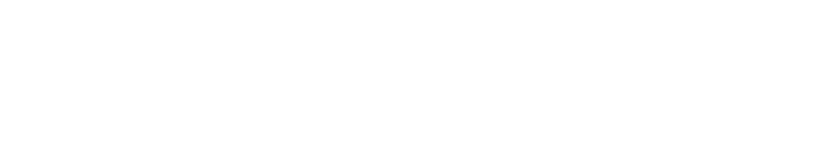
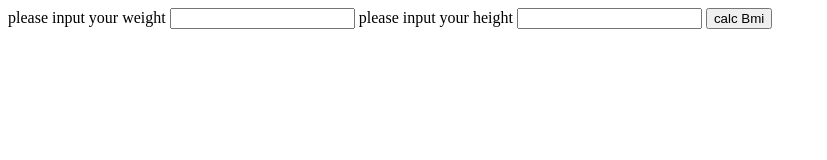
Before and after one commit to jinxin0211/data2024, a plain HTML site: page runjs.html in a window 1280 px wide. Shown: the whole page, without its empty margins (0-827 px from the left). Drawn offline with Linux system fonts and the light colour scheme.

Commit message:
data 2024 html-2

```diff
--- a/runjs.html
+++ b/runjs.html
@@ -13,6 +13,10 @@
     console.log("hello!your bmi value is"+bmi);
 </script>
 <body>
-
+    <label for="weight">please input your weight</label>
+    <input type="number" id="weight">
+    <label for="height">please input your height</label>
+    <input type="number" id="height">
+    <button onclick="calcBmi()">calc Bmi</button>
 </body>
 </html>
```
Also changed, not shown: 1 other file.
